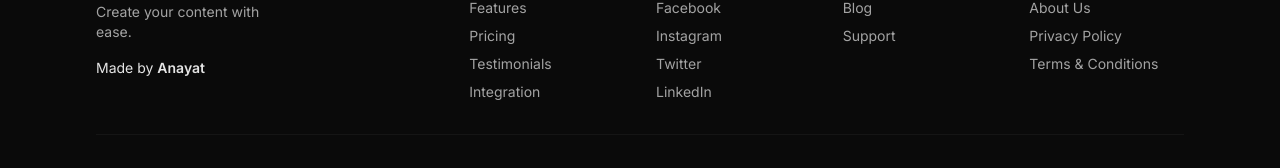
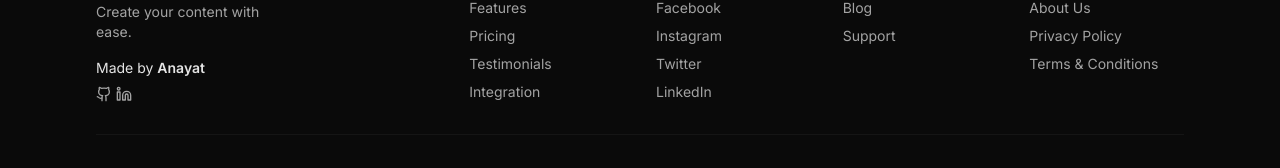
Before and after one commit to anayatkhan1/Writora-AI, a Next.js app: page / in a window 1280 px wide. Shown: the part 6668-6836 px from the top of the page. Built offline with nearby package versions, Linux system fonts and the light colour scheme; no server answers.

Commit message:
fix: footer social link

```diff
--- a/components/home/footer.tsx
+++ b/components/home/footer.tsx
@@ -1,5 +1,6 @@
 import { AnimationContainer, Icons } from "@/components/global";
 import { TextHoverEffect } from "@/components/ui/text-hover-effect";
+import { Github, Linkedin } from "lucide-react";
 import Link from "next/link";
 
 const Footer = () => {
@@ -25,6 +26,20 @@ const Footer = () => {
 								Anayat
 							</Link>
 						</span>
+						<div className="flex items-center gap-1 pt-2 text-muted-foreground">
+							<Link
+								href="https://github.com/anayatkhan1/Writora-AI"
+								target="_blank"
+							>
+								<Github className="size-4 hover:text-white" />
+							</Link>
+							<Link
+								href="https://www.linkedin.com/in/anayatkhan"
+								target="_blank"
+							>
+								<Linkedin className="size-4 hover:text-white" />
+							</Link>
+						</div>
 					</div>
 				</AnimationContainer>
 
```
